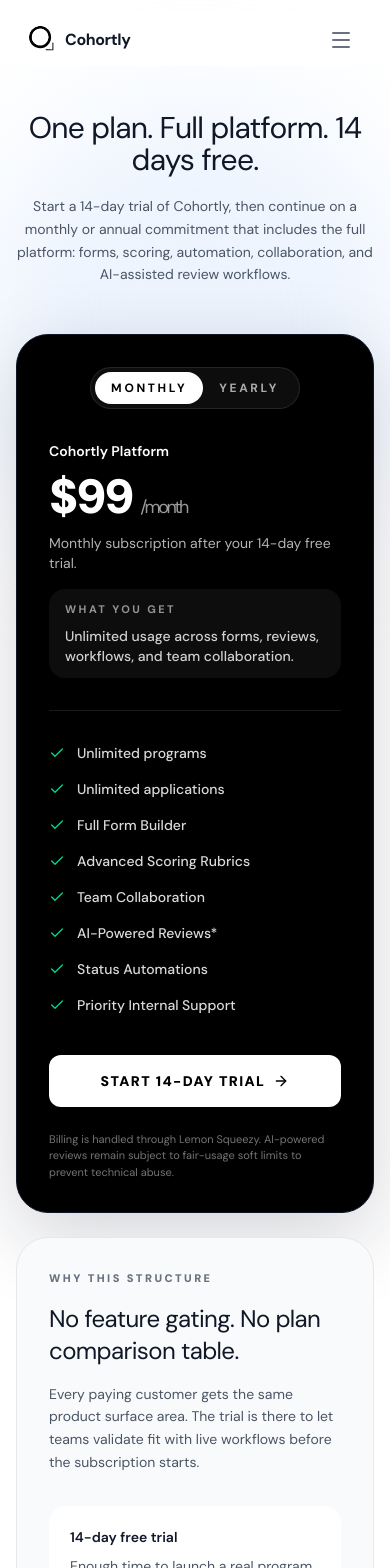
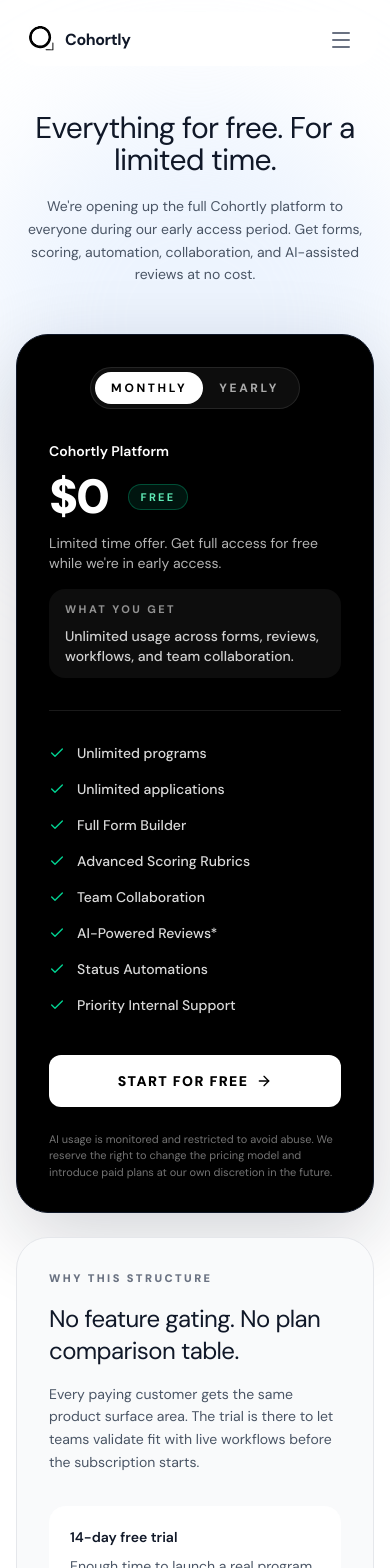
Before and after one commit to TetoM-cell/cohortly, a Next.js app: page /pricing in a window 390 px wide. Shown: the top 1568 px of the page. Built offline with nearby package versions, Linux system fonts and the light colour scheme.

Commit message:
feat: initialize application layout and implement responsive navigation component

```diff
--- a/app/layout.tsx
+++ b/app/layout.tsx
@@ -1,4 +1,5 @@
 import type { Metadata } from "next";
+import { Analytics } from "@vercel/analytics/next";
 import { DM_Sans } from "next/font/google";
 import "./globals.css";
 
@@ -21,6 +22,7 @@
     <html lang="en" className={`${dmSans.variable} font-sans h-full antialiased light`}>
       <body className="min-h-full flex flex-col bg-white text-gray-900 selection:bg-blue-100 selection:text-blue-900">
         {children}
+        <Analytics />
       </body>
     </html>
   );
--- a/components/Navbar.tsx
+++ b/components/Navbar.tsx
@@ -107,8 +107,6 @@
             setHoveredDropdown(null);
         }
     }, [isDesktopNav]);
-
-
 
     type DropdownItem = { label: string; href: string; highlighted?: boolean };
 
--- a/components/Pricing.tsx
+++ b/components/Pricing.tsx
@@ -37,15 +37,16 @@
     { amount: string; suffix: string; detail: string; badge?: string }
 > = {
     monthly: {
-        amount: "$99",
-        suffix: "/month",
-        detail: "Monthly subscription after your 14-day free trial.",
+        amount: "$0",
+        suffix: "",
+        detail: "Limited time offer. Get full access for free while we're in early access.",
+        badge: "Free",
     },
     yearly: {
-        amount: "$75",
-        suffix: "/month",
-        detail: "Billed monthly on a 12-month commitment after your 14-day free trial.",
-        badge: "Save 24%",
+        amount: "$0",
+        suffix: "",
+        detail: "Limited time offer. Get full access for free while we're in early access.",
+        badge: "Free",
     },
 };
 
@@ -60,12 +61,11 @@
             <div className="relative mx-auto max-w-6xl px-4">
                 <div className="mx-auto w-full max-w-4xl text-center">
                     <h1 className="text-3xl font-normal leading-[1.05] tracking-tight text-gray-900 sm:text-4xl md:text-6xl">
-                        One plan. Full platform. 14 days free.
+                        Everything for free. For a limited time.
                     </h1>
                     <p className="mt-5 text-sm leading-relaxed text-gray-600 sm:text-base md:text-lg">
-                        Start a 14-day trial of Cohortly, then continue on a monthly or annual commitment that
-                        includes the full platform: forms, scoring, automation, collaboration, and AI-assisted
-                        review workflows.
+                        We&apos;re opening up the full Cohortly platform to everyone during our early access period.
+                        Get forms, scoring, automation, collaboration, and AI-assisted reviews at no cost.
                     </p>
                 </div>
 
@@ -134,14 +134,14 @@
                                 href="https://app-cohortly.vercel.app/signup"
                                 className="inline-flex w-full items-center justify-center gap-2 rounded-xl bg-white px-8 py-4 text-sm font-black uppercase tracking-widest text-black transition-all hover:scale-[1.02] hover:bg-gray-100 active:scale-95"
                             >
-                                Start 14-Day Trial
+                                Start for Free
                                 <ArrowRight className="h-4 w-4" />
                             </Link>
                         </div>
 
                         <p className="mt-6 max-w-lg text-[11px] leading-normal text-white/45">
-                            Billing is handled through Lemon Squeezy. AI-powered reviews remain subject to fair-usage
-                            soft limits to prevent technical abuse.
+                            AI usage is monitored and restricted to avoid abuse. We reserve the right to
+                            change the pricing model and introduce paid plans at our own discretion in the future.
                         </p>
                     </div>
 
--- a/package.json
+++ b/package.json
@@ -9,10 +9,11 @@
     "lint": "eslint"
   },
   "dependencies": {
+    "@vercel/analytics": "^2.0.1",
     "clsx": "^2.1.1",
     "framer-motion": "^12.38.0",
     "lucide-react": "^0.577.0",
-    "next": "16.2.1",
+    "next": "^16.2.4",
     "react": "19.2.4",
     "react-dom": "19.2.4",
     "react-markdown": "^10.1.0",
```
Also changed, not shown: 1 other file (tests, documents, lock files or other folders).
